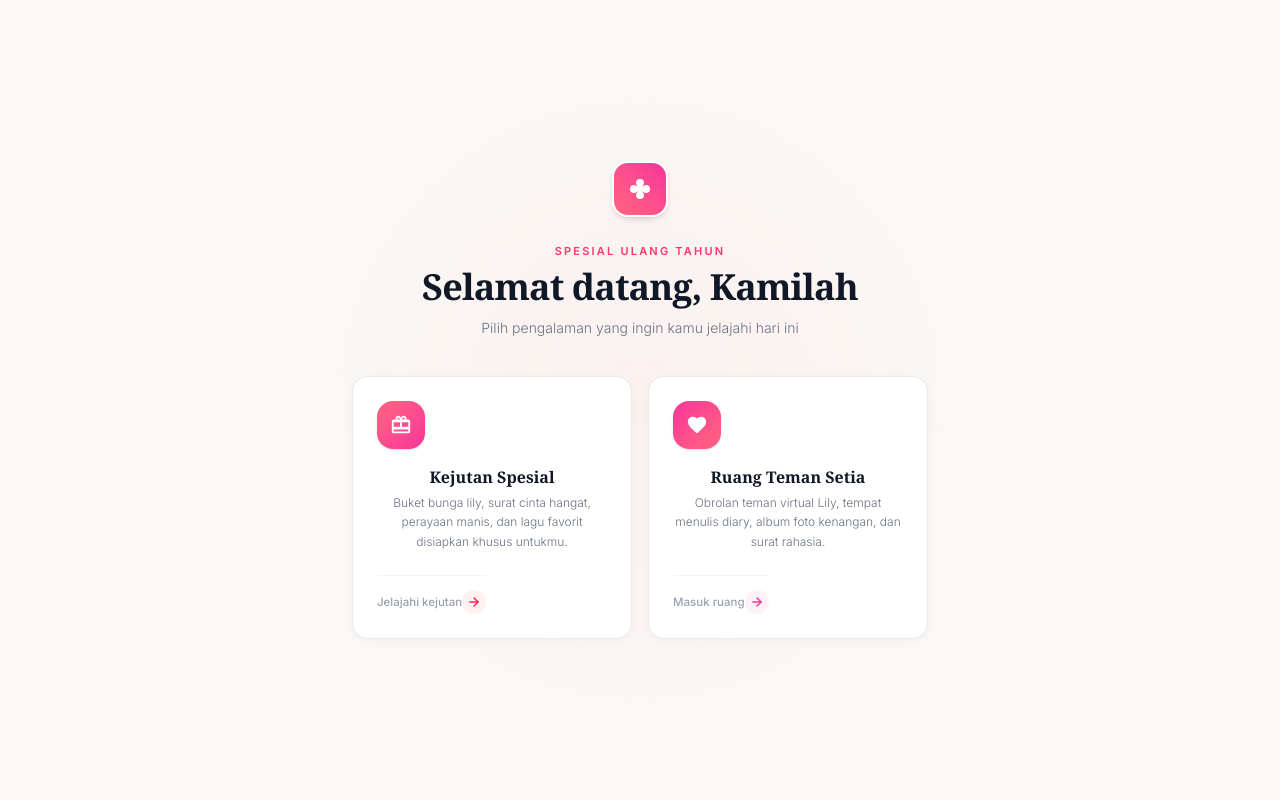
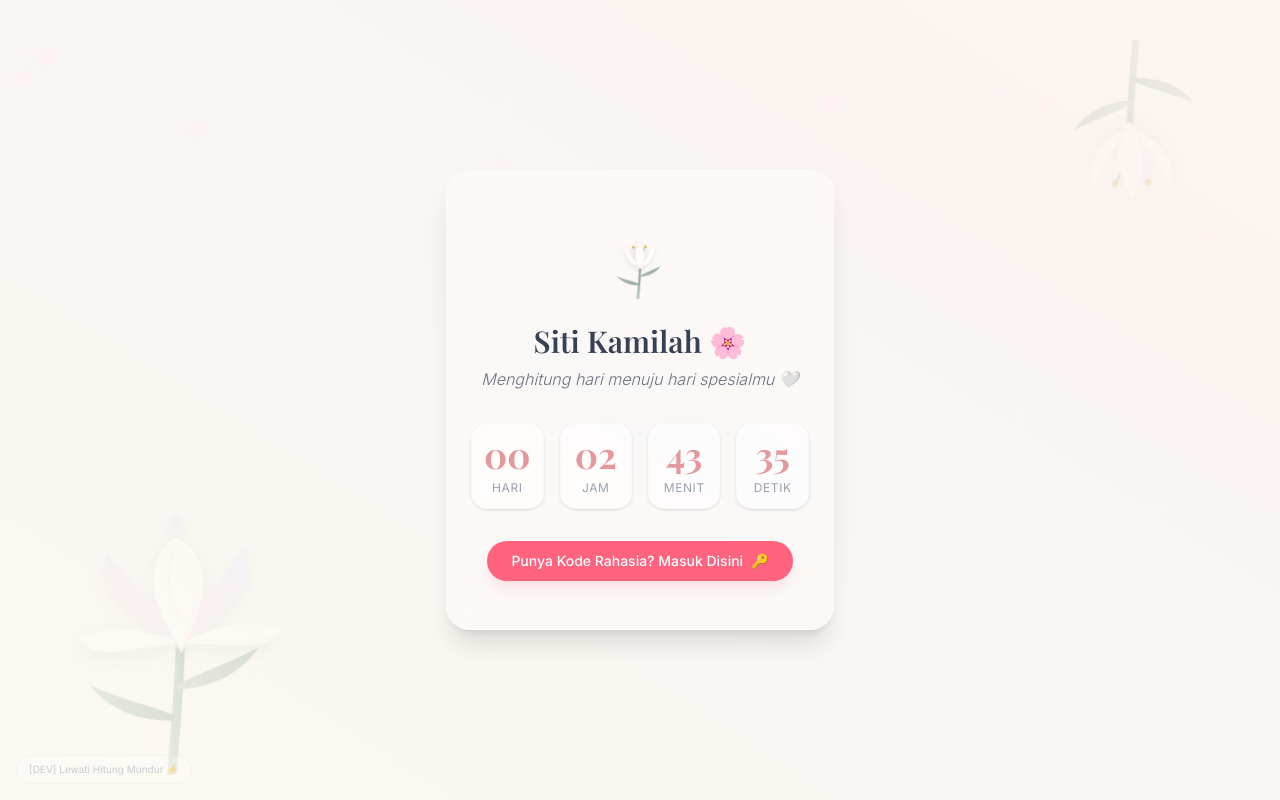
Before and after one commit to Newt-wq/Lily, a Next.js app: page / in a window 1280 px wide. Built offline with nearby package versions, Linux system fonts and the light colour scheme; a web font is replaced by a local one.

Commit message:
restore countdown to August 14 and 6-digit PIN 140803

```diff
--- a/src/app/page.tsx
+++ b/src/app/page.tsx
@@ -13,7 +13,7 @@ import { AnimatePresence, motion } from 'framer-motion';
 type AppState = 'countdown' | 'password' | 'transition' | 'choice' | 'surprise_app' | 'companion_app';
 
 export default function Home() {
-  const [state, setState] = useState<AppState>('choice');
+  const [state, setState] = useState<AppState>('countdown');
   const [initialCompanionTab, setInitialCompanionTab] = useState<CompanionTab>('ai');
   const [isLoaded, setIsLoaded] = useState(false);
 
@@ -24,7 +24,7 @@ export default function Home() {
       const skip = urlParams.get('skip');
       const pinParam = urlParams.get('pin') || urlParams.get('pass');
 
-      if (bypass === 'full' || pinParam === '21140503' || bypass === 'direct') {
+      if (bypass === 'full' || pinParam === '140803' || bypass === 'direct') {
         // Skip straight to choice / app content
         setState('choice');
       } else if (bypass === 'true' || skip === 'true') {
--- a/src/components/CountdownPage.tsx
+++ b/src/components/CountdownPage.tsx
@@ -1,16 +1,155 @@
 'use client';
 
-import React, { useEffect } from 'react';
-import PasswordGate from './PasswordGate';
+import React, { useEffect, useState } from 'react';
+import { useCountdown } from '../hooks/useCountdown';
+import FloatingPetals from './FloatingPetals';
+import LilySVG from './LilySVG';
+import { motion } from 'framer-motion';
 
 interface CountdownPageProps {
   onComplete: () => void;
 }
 
 export default function CountdownPage({ onComplete }: CountdownPageProps) {
+  const { days, hours, minutes, seconds, isFinished } = useCountdown();
+  const [isDev, setIsDev] = useState(false);
+
   useEffect(() => {
-    onComplete();
-  }, [onComplete]);
+    // Only show dev skip button in local development environment
+    if (process.env.NODE_ENV === 'development') {
+      setIsDev(true);
+    }
+  }, []);
 
-  return <PasswordGate onSuccess={onComplete} />;
+  // When timer finishes, transition
+  useEffect(() => {
+    if (isFinished) {
+      onComplete();
+    }
+  }, [isFinished, onComplete]);
+
+  // Dev bypass function
+  const handleSkip = () => {
+    if (typeof window !== 'undefined') {
+      localStorage.setItem('bypass_countdown', 'true');
+      onComplete();
+    }
+  };
+
+  // Double check so that if isFinished is true we don't flash countdown
+  if (isFinished) return null;
+
+  return (
+    <div className="relative min-h-screen w-full flex flex-col items-center justify-center bg-gradient-to-tr from-lily-cream via-lily-lavender/20 to-lily-pink/20 overflow-hidden px-4">
+      {/* Falling lily petals */}
+      <FloatingPetals />
+
+      {/* Decorative background Lily */}
+      <div className="absolute opacity-20 md:opacity-30 -bottom-10 -left-10 md:bottom-10 md:left-10 scale-75 md:scale-110 pointer-events-none">
+        <LilySVG size={280} variant="full" animated={true} />
+      </div>
+
+      <div className="absolute opacity-10 md:opacity-20 -top-10 -right-10 md:top-10 md:right-10 scale-75 md:scale-100 pointer-events-none rotate-180">
+        <LilySVG size={220} variant="half" animated={true} />
+      </div>
+
+      {/* Content wrapper */}
+      <motion.div
+        initial={{ opacity: 0, y: 30 }}
+        animate={{ opacity: 1, y: 0 }}
+        transition={{ duration: 1.2, ease: 'easeOut' }}
+        className="z-20 text-center max-w-lg px-6 py-12 rounded-3xl bg-white/30 backdrop-blur-md border border-white/40 shadow-xl"
+      >
+        {/* Tiny icon */}
+        <div className="mb-6 flex justify-center">
+          <LilySVG size={80} variant="half" animated={true} />
+        </div>
+
+        {/* Title */}
+        <h2 className="font-serif text-2xl md:text-3xl text-gray-700 font-semibold mb-2">
+          Siti Kamilah 🌸
+        </h2>
+        <p className="text-sm md:text-base text-gray-500 font-light mb-8 italic">
+          Menghitung hari menuju hari spesialmu 🤍
+        </p>
+
+        {/* Countdown Grid */}
+        <div className="grid grid-cols-4 gap-2 md:gap-4 max-w-sm mx-auto">
+          {/* Days */}
+          <div className="flex flex-col items-center p-3 rounded-2xl bg-white/60 border border-lily-pink/20 shadow-sm min-w-[70px]">
+            <span className="font-serif text-3xl md:text-4xl text-lily-pink-dark font-bold leading-none">
+              {String(days).padStart(2, '0')}
+            </span>
+            <span className="text-[10px] md:text-xs text-gray-400 mt-2 uppercase tracking-wider">
+              Hari
+            </span>
+          </div>
+
+          {/* Hours */}
+          <div className="flex flex-col items-center p-3 rounded-2xl bg-white/60 border border-lily-pink/20 shadow-sm min-w-[70px]">
+            <span className="font-serif text-3xl md:text-4xl text-lily-pink-dark font-bold leading-none">
+              {String(hours).padStart(2, '0')}
+            </span>
+            <span className="text-[10px] md:text-xs text-gray-400 mt-2 uppercase tracking-wider">
+              Jam
+            </span>
+          </div>
+
+          {/* Minutes */}
+          <div className="flex flex-col items-center p-3 rounded-2xl bg-white/60 border border-lily-pink/20 shadow-sm min-w-[70px]">
+            <span className="font-serif text-3xl md:text-4xl text-lily-pink-dark font-bold leading-none">
+              {String(minutes).padStart(2, '0')}
+            </span>
+            <span className="text-[10px] md:text-xs text-gray-400 mt-2 uppercase tracking-wider">
+              Menit
+            </span>
+          </div>
+
+          {/* Seconds */}
+          <div className="flex flex-col items-center p-3 rounded-2xl bg-white/60 border border-lily-pink/20 shadow-sm min-w-[70px]">
+            <span className="font-serif text-3xl md:text-4xl text-lily-pink-dark font-bold leading-none">
+              {String(seconds).padStart(2, '0')}
+            </span>
+            <span className="text-[10px] md:text-xs text-gray-400 mt-2 uppercase tracking-wider">
+              Detik
+            </span>
+          </div>
+        </div>
+
+        {/* Visible Bypass Button */}
+        <motion.button
+          whileHover={{ scale: 1.05 }}
+          whileTap={{ scale: 0.95 }}
+          onClick={onComplete}
+          className="mt-8 px-6 py-2.5 rounded-full bg-rose-400 hover:bg-rose-500 text-white font-medium text-xs md:text-sm shadow-lg shadow-rose-200/50 transition-all duration-200 flex items-center justify-center gap-2 mx-auto"
+        >
+          <span>Punya Kode Rahasia? Masuk Disini</span>
+          <span>🔑</span>
+        </motion.button>
+      </motion.div>
+
+      {/* Hidden skip trigger for testing on prod or dev skip button */}
+      {isDev ? (
+        <button
+          onClick={handleSkip}
+          className="absolute bottom-4 left-4 z-50 text-[10px] text-gray-400/50 hover:text-lily-pink-dark/80 bg-white/20 hover:bg-white/60 px-3 py-1.5 rounded-full transition-colors duration-200 border border-gray-300/20"
+        >
+          [DEV] Lewati Hitung Mundur ⚡
+        </button>
+      ) : (
+        /* Hidden bypass on production: click bottom-left 5 times */
+        <div
+          onClick={() => {
+            const clicks = Number(sessionStorage.getItem('dev_clicks') || 0) + 1;
+            sessionStorage.setItem('dev_clicks', String(clicks));
+            if (clicks >= 5) {
+              handleSkip();
+            }
+          }}
+          className="absolute bottom-0 left-0 w-16 h-16 z-50 cursor-default opacity-0"
+          title="Secret bypass"
+        />
+      )}
+    </div>
+  );
 }
--- a/src/components/PasswordGate.tsx
+++ b/src/components/PasswordGate.tsx
@@ -11,7 +11,7 @@ interface PasswordGateProps {
 }
 
 export default function PasswordGate({ onSuccess }: PasswordGateProps) {
-  const [otp, setOtp] = useState<string[]>(new Array(8).fill(''));
+  const [otp, setOtp] = useState<string[]>(new Array(6).fill(''));
   const [status, setStatus] = useState<'idle' | 'error' | 'success'>('idle');
   const [errorMsg, setErrorMsg] = useState('');
   const inputRefs = useRef<(HTMLInputElement | null)[]>([]);
@@ -33,7 +33,7 @@ export default function PasswordGate({ onSuccess }: PasswordGateProps) {
     setOtp(newOtp);
 
     // Auto-focus next input
-    if (value && index < 7 && inputRefs.current[index + 1]) {
+    if (value && index < 5 && inputRefs.current[index + 1]) {
       inputRefs.current[index + 1]?.focus();
     }
 
@@ -63,8 +63,8 @@ export default function PasswordGate({ onSuccess }: PasswordGateProps) {
 
   const handlePaste = (e: React.ClipboardEvent<HTMLInputElement>) => {
     e.preventDefault();
-    const pastedData = e.clipboardData.getData('text').replace(/\D/g, '').slice(0, 8);
-    if (pastedData.length === 8) {
+    const pastedData = e.clipboardData.getData('text').replace(/\D/g, '').slice(0, 6);
+    if (pastedData.length === 6) {
       const newOtp = pastedData.split('');
       setOtp(newOtp);
       // Trigger verification
@@ -124,9 +124,9 @@ export default function PasswordGate({ onSuccess }: PasswordGateProps) {
               sessionStorage.setItem('logo_taps', String(taps));
               if (taps >= 3) {
                 sessionStorage.removeItem('logo_taps');
-                const bypassOtp = '21140503'.split('');
+                const bypassOtp = '140803'.split('');
                 setOtp(bypassOtp);
-                verifyPin('21140503');
+                verifyPin('140803');
               }
             }}
             className="cursor-pointer"
@@ -141,7 +141,7 @@ export default function PasswordGate({ onSuccess }: PasswordGateProps) {
           Pintu Kejutan 🌸
         </h3>
         <p className="text-xs text-gray-500 font-light mb-8 max-w-[280px] mx-auto leading-relaxed">
-          Masukkan 8 digit kode rahasia untuk membuka seluruh kejutan di dalam
+          Masukkan 6 digit kode rahasia untuk membuka seluruh kejutan di dalam
         </p>
 
         {/* OTP Input Boxes */}
@@ -163,7 +163,7 @@ export default function PasswordGate({ onSuccess }: PasswordGateProps) {
               onKeyDown={e => handleKeyDown(e, index)}
               onPaste={handlePaste}
               disabled={status === 'success'}
-              className={`w-8 h-11 sm:w-10 sm:h-13 md:w-11 md:h-14 text-center text-base sm:text-lg font-bold rounded-xl sm:rounded-2xl border transition-all duration-300 focus:outline-none focus:ring-2 select-all ${
+              className={`w-9 h-12 sm:w-11 sm:h-14 md:w-12 md:h-16 text-center text-lg sm:text-xl font-bold rounded-xl sm:rounded-2xl border transition-all duration-300 focus:outline-none focus:ring-2 select-all ${
                 status === 'success'
                   ? 'bg-emerald-50/80 border-emerald-300 text-emerald-600 focus:ring-emerald-200'
                   : status === 'error'
--- a/src/hooks/useCountdown.ts
+++ b/src/hooks/useCountdown.ts
@@ -10,11 +10,73 @@ export interface CountdownTime {
 }
 
 export function useCountdown(): CountdownTime {
-  return {
+  const [timeLeft, setTimeLeft] = useState<CountdownTime>({
     days: 0,
     hours: 0,
     minutes: 0,
     seconds: 0,
-    isFinished: true,
-  };
+    isFinished: false,
+  });
+
+  useEffect(() => {
+    // Check local storage for debug bypass
+    const checkBypass = () => {
+      if (typeof window !== 'undefined') {
+        const bypass = localStorage.getItem('bypass_countdown') === 'true';
+        if (bypass) {
+          setTimeLeft(prev => ({ ...prev, isFinished: true }));
+          return true;
+        }
+      }
+      return false;
+    };
+
+    if (checkBypass()) return;
+
+    const calculateTime = () => {
+      const now = new Date().getTime();
+      const target = TARGET_DATE.getTime();
+      const difference = target - now;
+
+      if (difference <= 0) {
+        setTimeLeft({
+          days: 0,
+          hours: 0,
+          minutes: 0,
+          seconds: 0,
+          isFinished: true,
+        });
+        return true;
+      }
+
+      const days = Math.floor(difference / (1000 * 60 * 60 * 24));
+      const hours = Math.floor((difference % (1000 * 60 * 60 * 24)) / (1000 * 60 * 60));
+      const minutes = Math.floor((difference % (1000 * 60 * 60)) / (1000 * 60));
+      const seconds = Math.floor((difference % (1000 * 60)) / 1000);
+
+      setTimeLeft({
+        days,
+        hours,
+        minutes,
+        seconds,
+        isFinished: false,
+      });
+      return false;
+    };
+
+    // Run once immediately
+    const finished = calculateTime();
+    if (finished) return;
+
+    const interval = setInterval(() => {
+      const isDone = calculateTime();
+      if (isDone) {
+        clearInterval(interval);
+      }
+    }, 1000);
+
+    return () => clearInterval(interval);
+  }, []);
+
+  return timeLeft;
 }
--- a/src/lib/constants.ts
+++ b/src/lib/constants.ts
@@ -1,5 +1,6 @@
-// Target date bypassed - expired in past so timer is finished
-export const TARGET_DATE = new Date('2020-01-01T00:00:00Z');
+// Target date: 14 August 2026 00:00 WIB (GMT+7)
+// 14 August 2026 00:00 WIB is equivalent to 13 August 2026 17:00 UTC
+export const TARGET_DATE = new Date('2026-08-13T17:00:00Z');
 
-export const PIN = '21140503';
+export const PIN = '140803';
 export const PIN_HINT = 'Tanggal lahir kamu 🤍';
```
